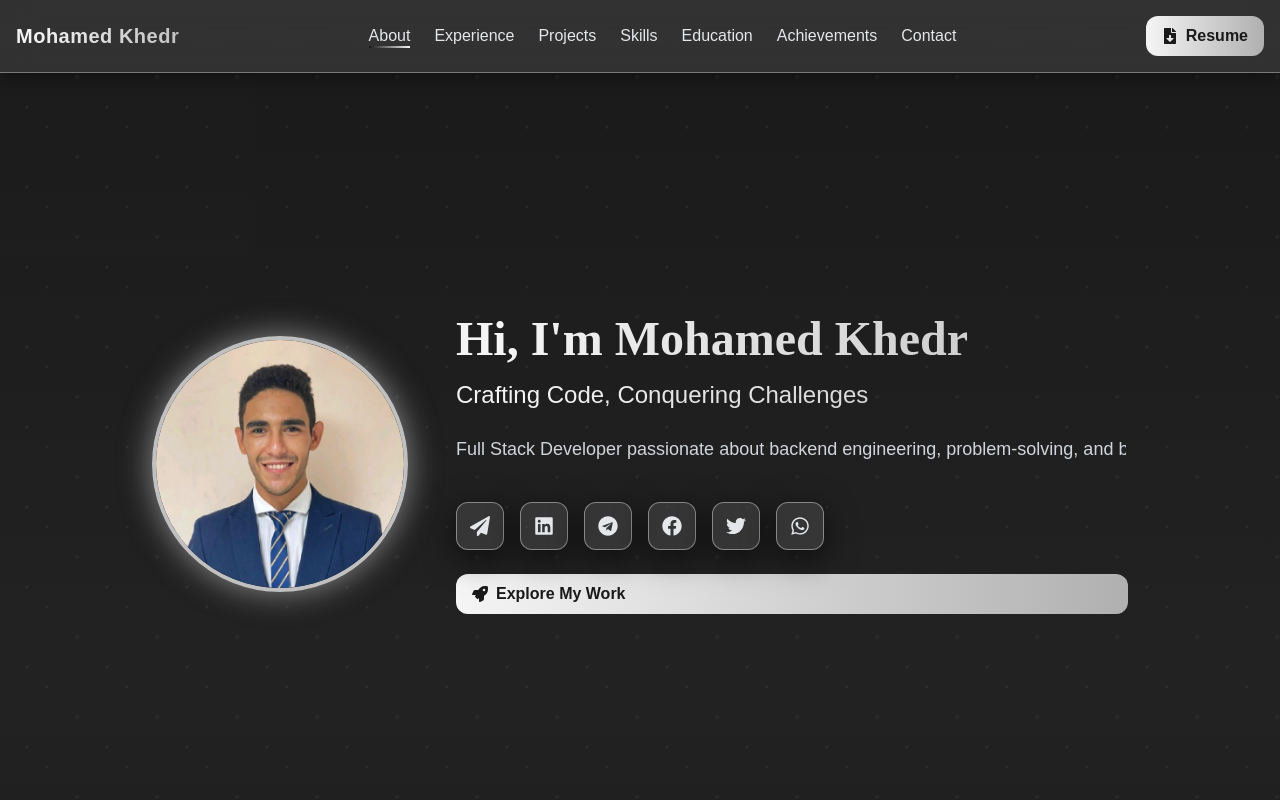
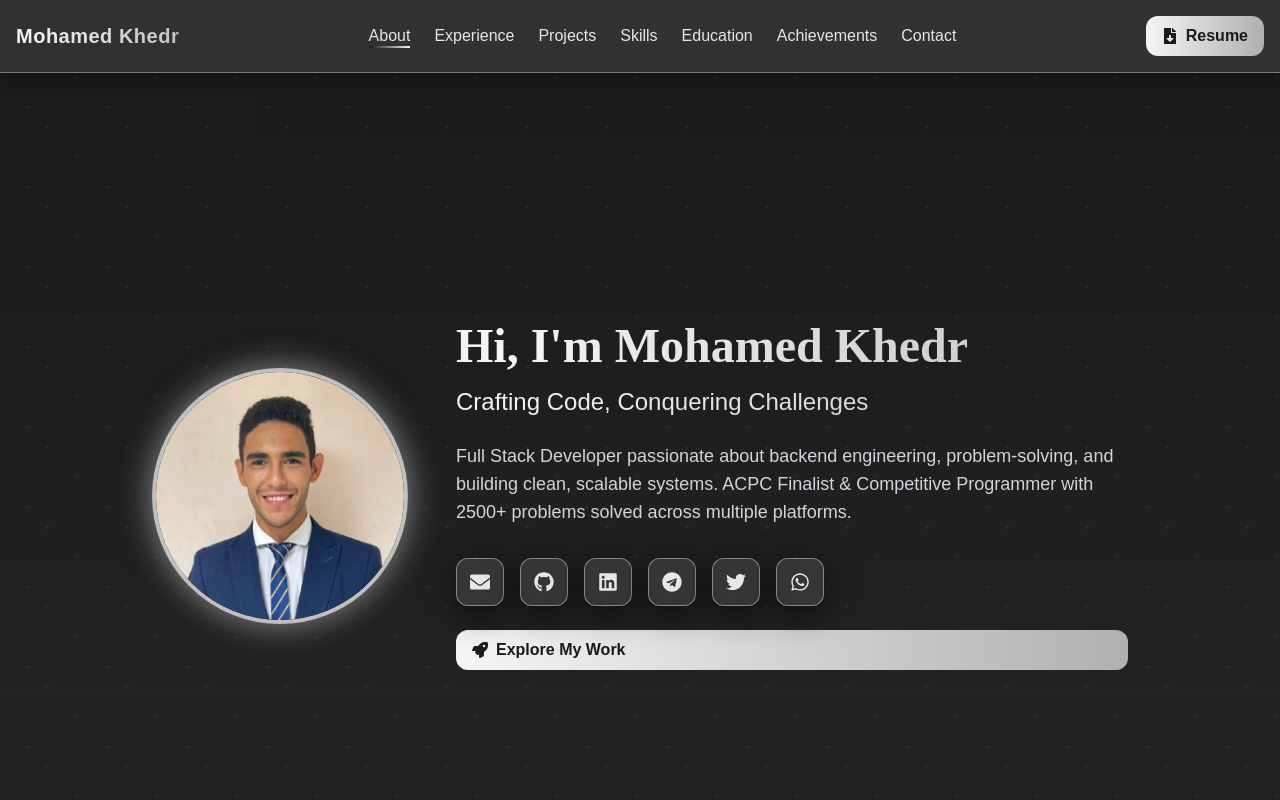
Before and after one commit to devkhedr/khedr-portfolio, a React (Vite) app: page / in a window 1280 px wide. Shown: the top 800 px of the page. Built offline with nearby package versions, Linux system fonts and the light colour scheme.

Commit message:
feat: enhance contact, education sections

```diff
--- a/src/components/About.tsx
+++ b/src/components/About.tsx
@@ -1,5 +1,5 @@
 import { motion } from 'framer-motion';
-import { FaRocket, FaPaperPlane, FaLinkedin, FaTelegram, FaFacebook, FaTwitter, FaWhatsapp } from 'react-icons/fa';
+import { FaRocket, FaPaperPlane, FaLinkedin, FaTelegram, FaTwitter, FaWhatsapp, FaGithub, FaEnvelope } from 'react-icons/fa';
 import { Link } from 'react-scroll';
 import profileImage from '../assets/image.png';
 
@@ -57,12 +57,13 @@ function About() {
             </motion.p>
             <motion.p
               className="text-base md:text-lg text-gray-300 typewriter mb-8"
-              initial={{ opacity: 0 }}
-              whileInView={{ opacity: 1 }}
-              transition={{ duration: 0.8, delay: 0.8 }}
+              style={{ borderRight: '1px solid #F5F5F5', animation: 'typing 4s steps(80, end) forwards, blink 0.75s step-end infinite', maxWidth: '100%' }}
+              initial={{ opacity: 1 }}
+              animate={{ opacity: 1 }}
+              transition={{ duration: 0 }}
               viewport={{ once: true }}
             >
-              Full Stack Developer passionate about backend engineering, problem-solving, and building clean, scalable systems. ACPC Finalist & Competitive Programmer with 2500+ problems solved across multiple platforms.
+              {description}
             </motion.p>
 
             <motion.div
@@ -73,10 +74,18 @@ function About() {
               viewport={{ once: true }}
             >
               <a
-                href="mailto:your.email@example.com"
+                href="mailto:mohamed.khedr.dev@gmail.com"
                 className="glass-effect w-12 h-12 rounded-full flex items-center justify-center text-gray-200 hover:shadow-[0_0_20px_rgba(245,245,245,0.5)] transition-all duration-300"
               >
-                <FaPaperPlane className="text-xl" />
+                <FaEnvelope className="text-xl" />
+              </a>
+              <a
+                href="https://github.com/devkhedr"
+                target="_blank"
+                rel="noopener noreferrer"
+                className="glass-effect w-12 h-12 rounded-full flex items-center justify-center text-gray-200 hover:shadow-[0_0_20px_rgba(245,245,245,0.5)] transition-all duration-300"
+              >
+                <FaGithub className="text-xl" />
               </a>
               <a
                 href="https://www.linkedin.com/in/muhamed-khedr/"
@@ -93,14 +102,6 @@ function About() {
                 className="glass-effect w-12 h-12 rounded-full flex items-center justify-center text-gray-200 hover:shadow-[0_0_20px_rgba(245,245,245,0.5)] transition-all duration-300"
               >
                 <FaTelegram className="text-xl" />
-              </a>
-              <a
-                href="https://www.facebook.com/khedr07"
-                target="_blank"
-                rel="noopener noreferrer"
-                className="glass-effect w-12 h-12 rounded-full flex items-center justify-center text-gray-200 hover:shadow-[0_0_20px_rgba(245,245,245,0.5)] transition-all duration-300"
-              >
-                <FaFacebook className="text-xl" />
               </a>
               <a
                 href="https://x.com/devkhedr"
@@ -131,7 +132,7 @@ function About() {
                 smooth={true}
                 duration={1000}
                 offset={-70}
-                className="gradient-button flex items-center gap-2 cursor-pointer"
+                className="gradient-button flex items-center gap-2 cursor-pointer hover:shadow-[0_0_8px_rgba(245,245,245,0.2)] transition-all duration-300"
               >
                 <FaRocket /> Explore My Work
               </Link>
--- a/src/components/Contact.tsx
+++ b/src/components/Contact.tsx
@@ -1,12 +1,12 @@
 import { motion } from 'framer-motion';
-import { FaFacebook, FaLinkedin, FaInstagram, FaTelegram, FaTwitter, FaWhatsapp, FaPaperPlane } from 'react-icons/fa';
+import { FaLinkedin, FaInstagram, FaTelegram, FaTwitter, FaGithub, FaEnvelope, FaWhatsapp } from 'react-icons/fa';
 
 function Contact() {
   const socialLinks = [
     {
-      name: 'Facebook',
-      url: 'https://www.facebook.com/khedr07',
-      icon: <FaFacebook />,
+      name: 'GitHub',
+      url: 'https://github.com/devkhedr',
+      icon: <FaGithub />,
     },
     {
       name: 'LinkedIn',
@@ -59,14 +59,14 @@ function Contact() {
 
       <div className="flex flex-col items-center gap-12">
         <motion.a
-          href="mailto:your.email@example.com" // Replace with your email
+          href="mailto:mohamed.khedr.dev@gmail.com" // Replace with your email
           className="gradient-button flex items-center gap-4 text-xl px-12 py-6 rounded-[30px]"
           initial={{ opacity: 0, y: 50 }}
           whileInView={{ opacity: 1, y: 0 }}
           transition={{ duration: 0.8, delay: 0.2 }}
           viewport={{ once: true }}
         >
-          <FaPaperPlane className="text-2xl" /> Send Me a Message
+          <FaEnvelope className="text-2xl" /> Send Me a Message
         </motion.a>
 
         <div className="flex gap-6 flex-wrap justify-center">
--- a/src/components/Education.tsx
+++ b/src/components/Education.tsx
@@ -1,4 +1,5 @@
 import { motion } from 'framer-motion';
+import { FaGraduationCap } from 'react-icons/fa';
 
 function Education() {
   const education = [
@@ -27,28 +28,25 @@ function Education() {
         </p>
       </motion.div>
 
-      <div className="relative max-w-4xl mx-auto">
-        <div className="absolute left-1/2 transform -translate-x-1/2 w-1 bg-gradient-to-b from-yellow-400 to-gray-700 h-full"></div>
+      <div className="relative max-w-5xl mx-auto grid grid-cols-1 md:grid-cols-2 gap-8">
         {education.map((edu, index) => (
           <motion.div
             key={index}
-            className={`relative mb-8 ${index % 2 === 0 ? 'text-left' : 'text-right'}`}
-            initial={{ opacity: 0, x: index % 2 === 0 ? -50 : 50 }}
-            whileInView={{ opacity: 1, x: 0 }}
+            className="flex items-center gap-6 bg-gradient-to-r from-gray-800 to-gray-900 p-6 rounded-lg shadow-lg hover:shadow-xl transition-shadow duration-300"
+            initial={{ opacity: 0, scale: 0.9 }}
+            whileInView={{ opacity: 1, scale: 1 }}
             transition={{ duration: 0.8, ease: 'easeOut' }}
             viewport={{ once: true }}
           >
-            <div className={`inline-block p-6 bg-gradient-to-r from-gray-800 to-gray-900 rounded-lg shadow-lg relative z-10 ${index % 2 === 0 ? 'ml-8' : 'mr-8'}`}>
+            <div className="flex-shrink-0 w-16 h-16 bg-gradient-to-br from-yellow-400 to-gray-700 rounded-full flex items-center justify-center shadow-lg">
+              <FaGraduationCap className="text-2xl text-gray-900" />
+            </div>
+            <div>
               <h3 className="text-xl font-bold text-yellow-400 mb-2">{edu.degree}</h3>
               <p className="text-lg text-gray-300 mb-1">{edu.institution}</p>
               <p className="text-sm text-gray-400 mb-1">{edu.duration}</p>
               <p className="text-sm text-yellow-400">{edu.details}</p>
             </div>
-            <div
-              className={`absolute top-1/2 transform -translate-y-1/2 w-6 h-6 bg-gradient-to-br from-yellow-400 to-gray-700 rounded-full shadow-lg ${
-                index % 2 === 0 ? 'left-1/2 -ml-3' : 'right-1/2 -mr-3'
-              }`}
-            ></div>
           </motion.div>
         ))}
       </div>
--- a/src/index.css
+++ b/src/index.css
@@ -76,17 +76,10 @@ body::after {
   100% { transform: translateY(0); opacity: 0.1; }
 }
 
-.typewriter {
-  display: inline-block;
-  overflow: hidden;
-  white-space: nowrap;
-  border-right: 2px solid #F5F5F5;
-  animation: typing 4s steps(40, end) forwards, blink 0.75s step-end infinite;
-}
-
-@keyframes typing {
-  from { width: 0; }
-  to { width: 100%; }
+.blinking-cursor {
+  display: inline;
+  border-right: 1px solid #F5F5F5;
+  animation: blink 0.75s step-end infinite;
 }
 
 @keyframes blink {
@@ -134,6 +127,8 @@ body::after {
 .section-container {
   max-width: 1280px;
   margin: 0 auto;
+  padding: 6rem 1rem;
+  margin-bottom: 4rem;
   position: relative;
   z-index: 10;
 }
@@ -180,6 +175,11 @@ body::after {
   border-radius: 50%;
   box-shadow: 0 0 8px rgba(192, 192, 192, 0.7);
   animation: sparkle-move 1.5s linear infinite;
+}
+
+@keyframes sparkle-move {
+  0% { transform: translateY(0) translateX(0); opacity: 1; }
+  100% { transform: translateY(-80px) translateX(40px); opacity: 0; }
 }
 
 .profile-image {
@@ -275,7 +275,7 @@ a:hover, button:hover {
 .gradient-button:hover {
   background: linear-gradient(to right, #B0B0B0, #F5F5F5);
   transform: scale(1.05);
-  box-shadow: 0 0 20px rgba(245, 245, 245, 0.5);
+  box-shadow: 0 0 8px rgba(245,245,245,0.2);
 }
 
 .gradient-underline {
@@ -320,7 +320,7 @@ a:hover, button:hover {
   transition: transform 0.3s ease, box-shadow 0.3s ease;
 }
 
-.timeline-dot:hover {
+ timeline-dot:hover {
   transform: scale(1.2);
   box-shadow: 0 0 20px rgba(245,245,245,0.7);
 }
```
